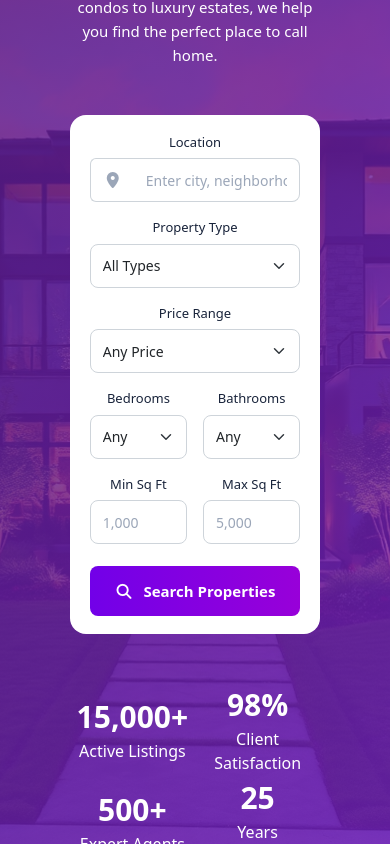
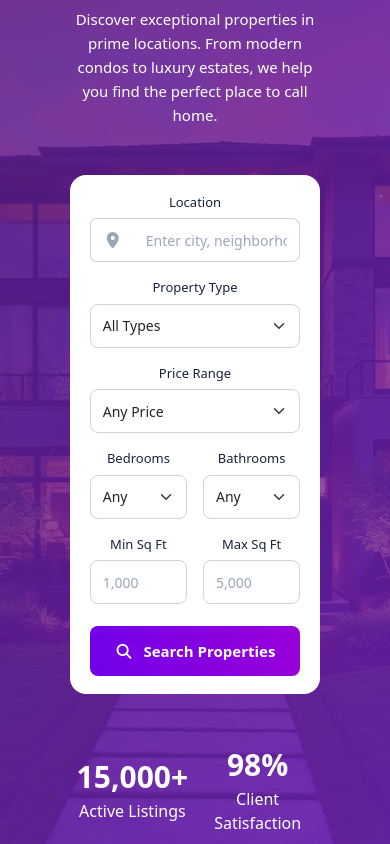
Before and after one commit to ahdsamy123-source/Bootstrap-exam, a plain HTML site: page index.html in a window 390 px wide. Shown: the part 234-1078 px from the top of the page. Drawn offline with Linux system fonts and the light colour scheme.

Commit message:
change css

```diff
--- a/css/style.css
+++ b/css/style.css
@@ -1249,6 +1249,8 @@ hr {
     }
      #home .col {
         width: 100%;
+                padding-top: 60px;
+
     }
 
     #home .col h1 {
@@ -1314,6 +1316,8 @@ hr {
     }
      #home .col {
         width: 100%;
+                padding-top: 60px;
+
     }
 
     #home .col h1 {
@@ -1378,6 +1382,7 @@ hr {
     }
      #home .col {
         width: 100%;
+        padding-top: 60px;
     }
 
     #home .col h1 {
```
